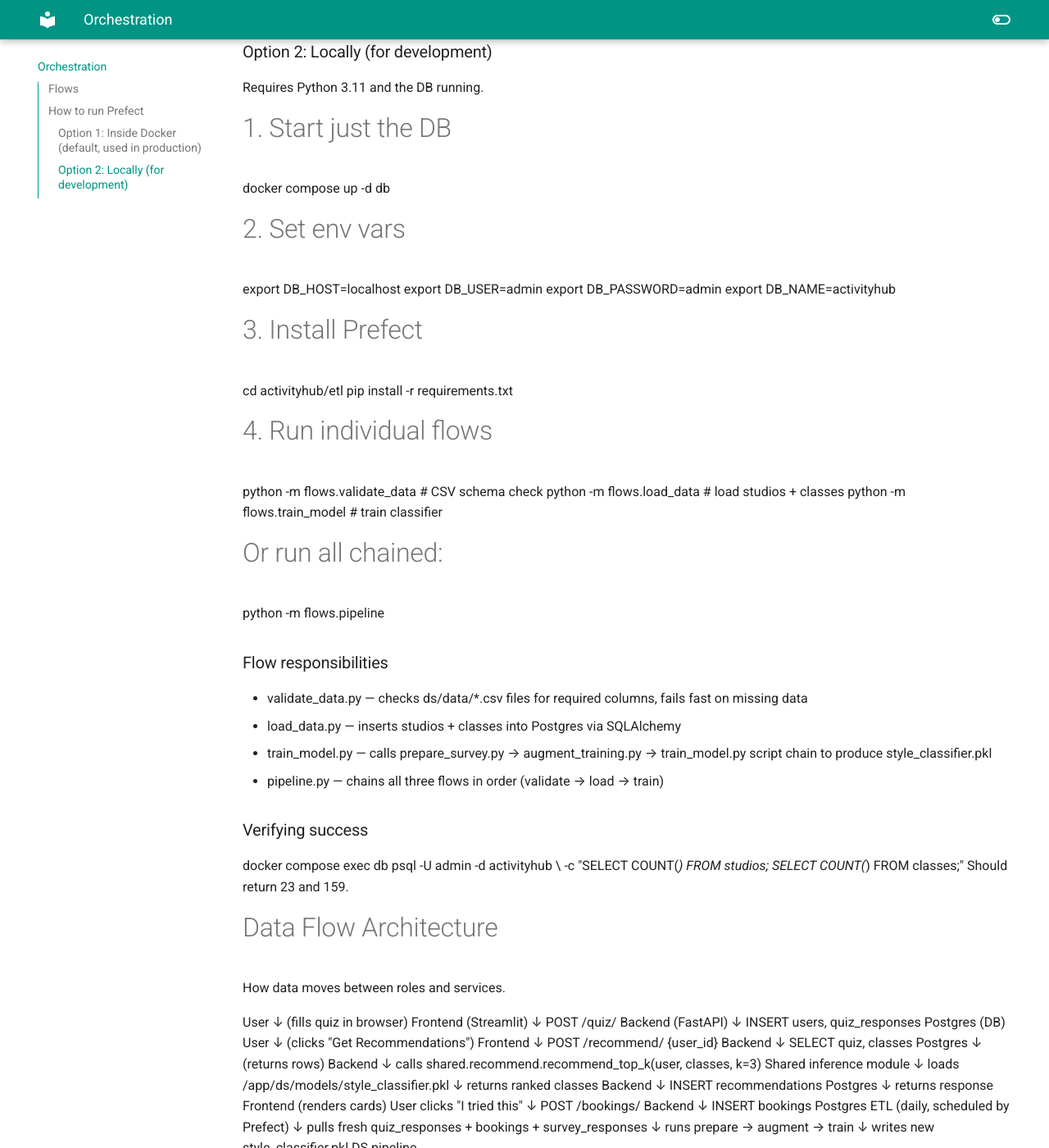
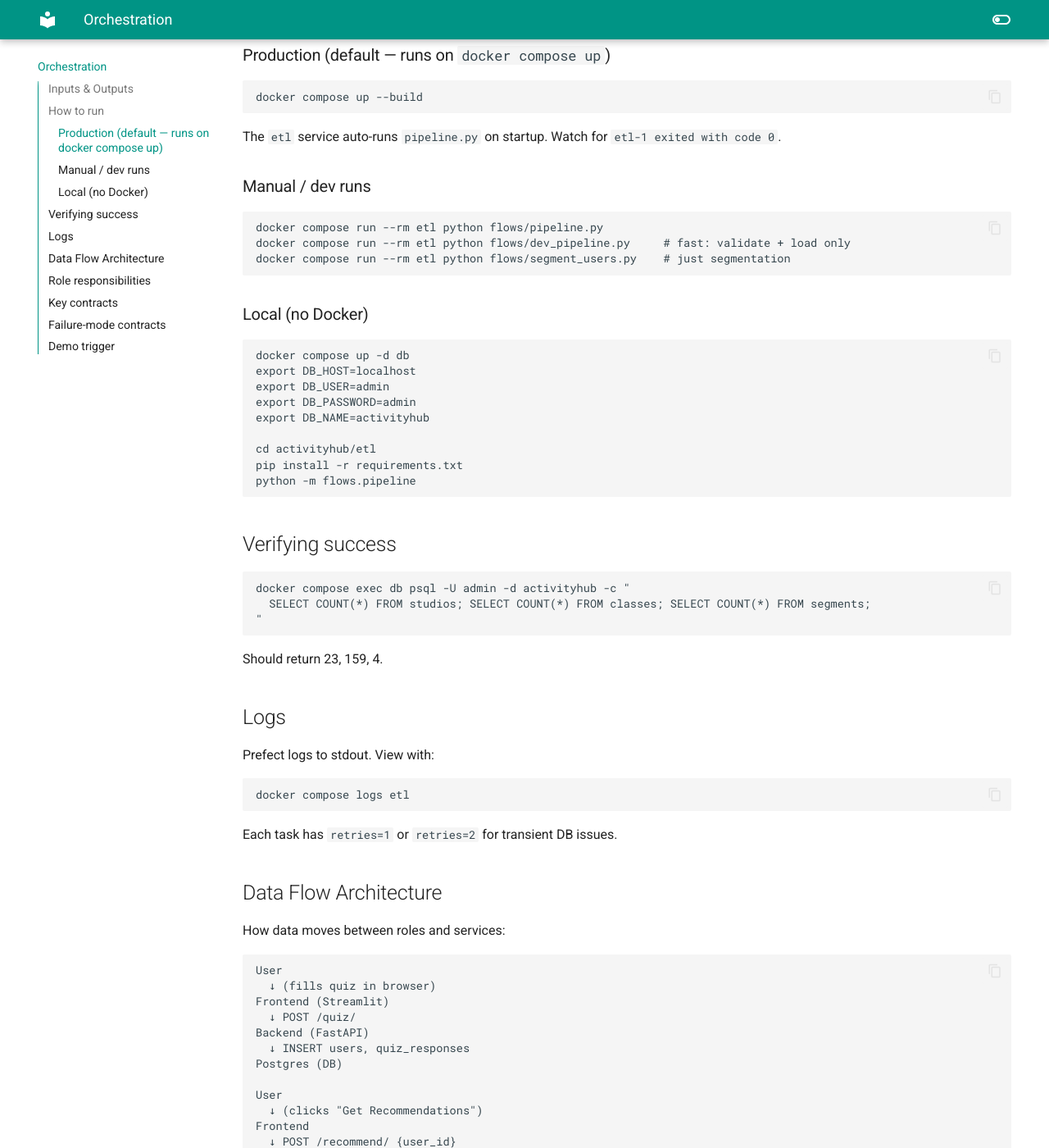
Before and after one commit to DS-223-2026-Spring/ds223-3-project, an MkDocs documentation site: the page built from docs/orchestration.md, in a window 1280 px wide and 1400 px high, scrolled down 718 px. Shown: the whole window at 82% size. Built offline with MkDocs 1.6.1 and Material for MkDocs 9.7.7, drawn with Linux system fonts in a browser that asks for light colours; some of the changed text lies outside the part shown.

Commit message:
Orch M4: align orchestration.md with current pipeline (inputs/outputs, run commands)

````diff
--- a/docs/orchestration.md
+++ b/docs/orchestration.md
@@ -1,106 +1,114 @@
 # Orchestration
 
-Prefect-based ETL pipeline runs on container start.
+Prefect-based ETL pipeline that runs end-to-end on container start.
 
-## Flows
-1. `validate_data` — checks CSV schema before loading
-2. `load_data` — inserts studios + classes into Postgres
-3. `train_model` — runs prepare → augment → train pipeline
+## Inputs & Outputs
 
-Chained in `flows/pipeline.py`.
+| Flow | Inputs | Outputs |
+|------|--------|---------|
+| `validate_data` | `ds/data/*.csv` | dict of {path, rows, cols_ok}, raises on failure |
+| `load_data` | studios.csv, classes.csv | rows in studios + classes (idempotent via TRUNCATE) |
+| `train_model` | survey.csv | `ds/models/style_classifier.pkl`, metrics.csv |
+| `segment_users` | survey_combined.csv | 4 personas in segments table |
+| `pipeline` | (chains all above) | full DB + model state |
+| `dev_pipeline` | studios.csv, classes.csv | DB rows only (fast iteration) |
 
-## How to run Prefect
+## How to run
 
-### Option 1: Inside Docker (default, used in production)
+### Production (default — runs on `docker compose up`)
 
-The etl service runs the full pipeline once on container start:
+```bash
+docker compose up --build
+```
 
-docker compose up --build etl
-Expected output:
-etl-1 | Validating data
-etl-1 | Beginning subflow run for flow 'validate-data'
-etl-1 | Loaded 23 studios, 159 classes
-etl-1 | Beginning subflow run for flow 'train-model'
-etl-1 | Saving Random Forest
-etl-1 exited with code 0
+The `etl` service auto-runs `pipeline.py` on startup. Watch for `etl-1 exited with code 0`.
 
-### Option 2: Locally (for development)
+### Manual / dev runs
 
-Requires Python 3.11 and the DB running.
+```bash
+docker compose run --rm etl python flows/pipeline.py
+docker compose run --rm etl python flows/dev_pipeline.py     # fast: validate + load only
+docker compose run --rm etl python flows/segment_users.py    # just segmentation
+```
 
-# 1. Start just the DB
+### Local (no Docker)
+
+```bash
 docker compose up -d db
-
-# 2. Set env vars
 export DB_HOST=localhost
 export DB_USER=admin
 export DB_PASSWORD=admin
 export DB_NAME=activityhub
 
-# 3. Install Prefect
 cd activityhub/etl
 pip install -r requirements.txt
+python -m flows.pipeline
+```
 
-# 4. Run individual flows
-python -m flows.validate_data    # CSV schema check
-python -m flows.load_data        # load studios + classes
-python -m flows.train_model      # train classifier
+## Verifying success
 
-# Or run all chained:
-python -m flows.pipeline
-### Flow responsibilities
+```bash
+docker compose exec db psql -U admin -d activityhub -c "
+  SELECT COUNT(*) FROM studios; SELECT COUNT(*) FROM classes; SELECT COUNT(*) FROM segments;
+"
+```
 
-- validate_data.py — checks ds/data/*.csv files for required columns, fails fast on missing data
-- load_data.py — inserts studios + classes into Postgres via SQLAlchemy
-- train_model.py — calls prepare_survey.py → augment_training.py → train_model.py script chain to produce style_classifier.pkl
-- pipeline.py — chains all three flows in order (validate → load → train)
+Should return 23, 159, 4.
 
-### Verifying success
+## Logs
 
-docker compose exec db psql -U admin -d activityhub \
-  -c "SELECT COUNT(*) FROM studios; SELECT COUNT(*) FROM classes;"
-Should return 23 and 159.
+Prefect logs to stdout. View with:
 
+```bash
+docker compose logs etl
+```
 
-# Data Flow Architecture
+Each task has `retries=1` or `retries=2` for transient DB issues.
 
-How data moves between roles and services.
+## Data Flow Architecture
+
+How data moves between roles and services:
+
+```
+User
+  ↓ (fills quiz in browser)
+Frontend (Streamlit)
+  ↓ POST /quiz/
+Backend (FastAPI)
+  ↓ INSERT users, quiz_responses
+Postgres (DB)
 
 User
-↓ (fills quiz in browser)
-Frontend (Streamlit)
-↓ POST /quiz/
-Backend (FastAPI)
-↓ INSERT users, quiz_responses
-Postgres (DB)
-User
-↓ (clicks "Get Recommendations")
+  ↓ (clicks "Get Recommendations")
 Frontend
-↓ POST /recommend/ {user_id}
+  ↓ POST /recommend/ {user_id}
 Backend
-↓ SELECT quiz, classes
+  ↓ SELECT quiz, classes
 Postgres
-↓ (returns rows)
+  ↓ (returns rows)
 Backend
-↓ calls shared.recommend.recommend_top_k(user, classes, k=3)
+  ↓ calls shared.recommend.recommend_top_k(user, classes, k=3)
 Shared inference module
-↓ loads /app/ds/models/style_classifier.pkl
-↓ returns ranked classes
+  ↓ loads /app/ds/models/style_classifier.pkl
+  ↓ returns ranked classes
 Backend
-↓ INSERT recommendations
+  ↓ INSERT recommendations
 Postgres
-↓ returns response
+  ↓ returns response
 Frontend (renders cards)
+
 User clicks "I tried this"
-↓ POST /bookings/
+  ↓ POST /bookings/
 Backend
-↓ INSERT bookings
+  ↓ INSERT bookings
 Postgres
-ETL (daily, scheduled by Prefect)
-↓ pulls fresh quiz_responses + bookings + survey_responses
-↓ runs prepare → augment → train
-↓ writes new style_classifier.pkl
+  ↓ (feeds future retraining)
+
+ETL pipeline (on container start, or manual rerun)
+  ↓ validate → load → train → segment
+  ↓ writes style_classifier.pkl + segments table
 DS pipeline
+```
 
 ## Role responsibilities
 
@@ -124,7 +132,12 @@
 ## Failure-mode contracts
 
 If a service is down, others should fail gracefully:
+
 - Frontend without Backend → show "Service unavailable" not blank page
 - Backend without DB → return 503 not 500
 - Backend without model pkl → return 503 with "model not loaded"
 - ETL without DB → fail flow, log error, exit non-zero
+
+## Demo trigger
+
+For demo runs: `docker compose up --build`. Pipeline runs once automatically. To re-trigger after changes, re-run `docker compose up --build etl`.
````
